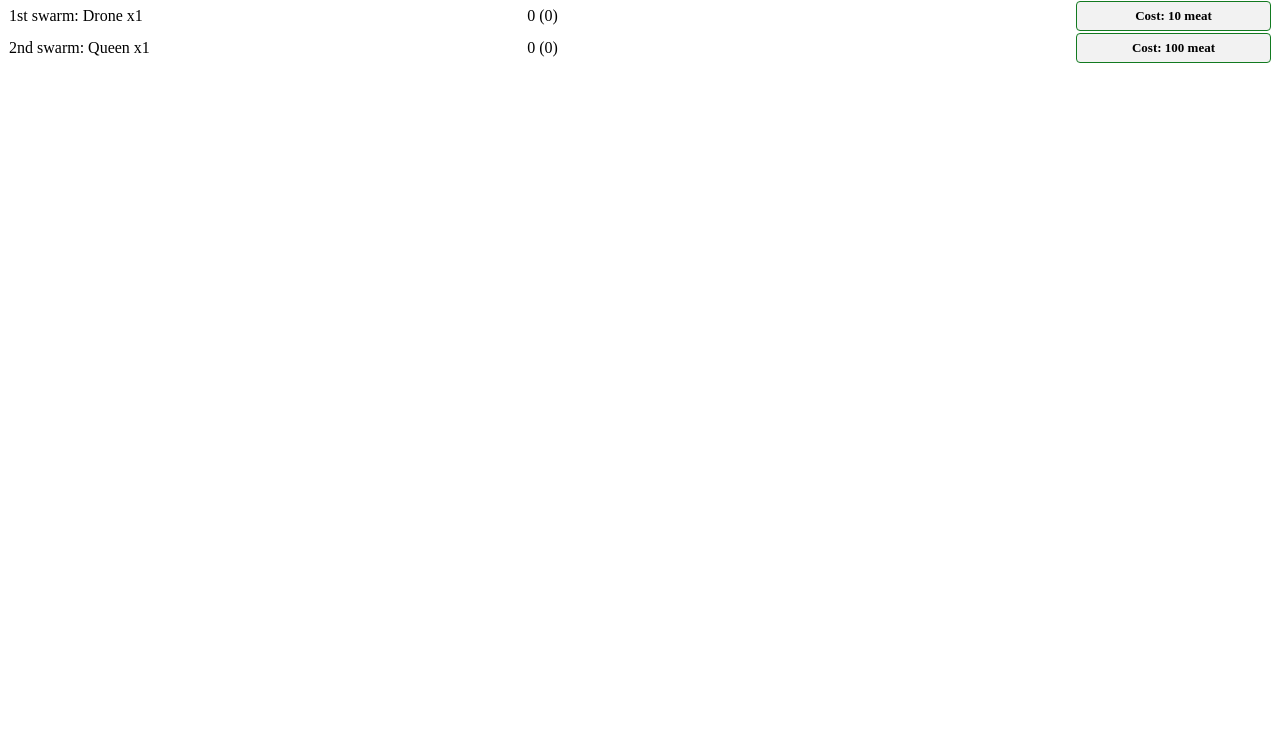
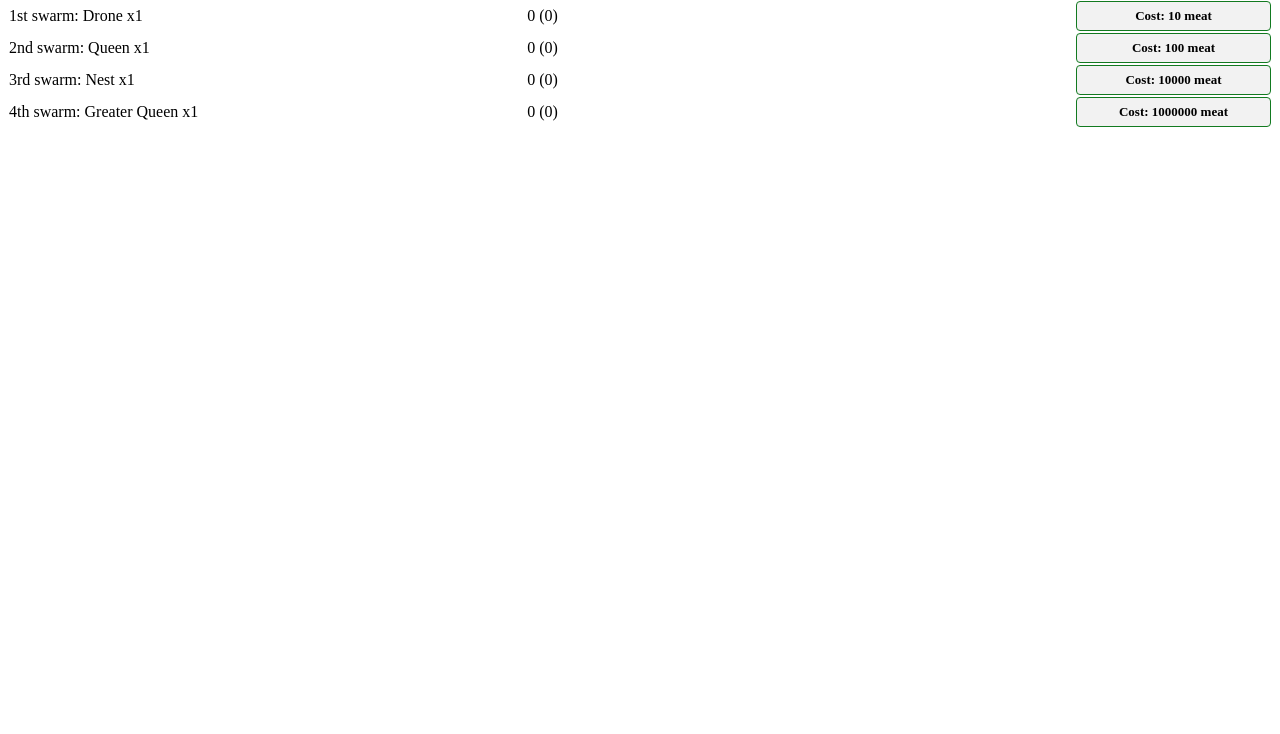
Before and after one commit to BssPlayer/Defender.io, a plain HTML site: page index.html in a window 1280 px wide. Shown: the part 66-800 px from the top of the page. Drawn offline with Linux system fonts and the light colour scheme.

Commit message:
Add files via upload

```diff
--- a/Game.js
+++ b/Game.js
@@ -1,17 +1,32 @@
 let player =
 {
     meat: 10,
+    meatPerSec: 0,
     factorPerTen: 2,
     swarm1cost: 10,
     swarm2cost: 100,
+    swarm3cost: 10000,
+    swarm4cost: 1000000,
     swarm1costUp: 1000,
     swarm2costUp: 10000,
+    swarm3costUp: 100000,
+    swarm4costUp: 1000000,
+    swarm1growth: 0,
+    swarm2growth: 0,
+    swarm3growth: 0,
+    swarm4growth: 0,
     swarm1count: 0,
     swarm2count: 0,
+    swarm3count: 0,
+    swarm4count: 0,
     swarm1boughtCount: 0,
     swarm2boughtCount: 0,
+    swarm3boughtCount: 0,
+    swarm4boughtCount: 0,
     swarm1factor: 1,
     swarm2factor: 1,
+    swarm3factor: 1,
+    swarm4factor: 1,
 }
 setInterval(gameUpdate, 50);
 function gameUpdate()
@@ -20,12 +35,23 @@ function gameUpdate()
 
     document.getElementById('swarm1').textContent = '1st swarm: Drone x' + player.swarm1factor;
     document.getElementById('swarm2').textContent = '2nd swarm: Queen x' + player.swarm2factor;
+    document.getElementById('swarm3').textContent = '3rd swarm: Nest x' + player.swarm3factor;
+    document.getElementById('swarm4').textContent = '4th swarm: Greater Queen x' + player.swarm4factor;
 
     document.getElementById("swarm1count").textContent = player.swarm1count + ' (' + player.swarm1boughtCount % 10 + ')';
     document.getElementById("swarm2count").textContent = player.swarm2count + ' (' + player.swarm2boughtCount % 10 + ')';
+    document.getElementById("swarm3count").textContent = player.swarm3count + ' (' + player.swarm3boughtCount % 10 + ')';
+    document.getElementById("swarm4count").textContent = player.swarm4count + ' (' + player.swarm4boughtCount % 10 + ')';
 
     document.getElementById('swarm1Max').textContent = 'Cost: ' + player.swarm1cost + " meat";
     document.getElementById('swarm2Max').textContent = 'Cost: ' + player.swarm2cost + " meat";
+    document.getElementById('swarm3Max').textContent = 'Cost: ' + player.swarm3cost + " meat";
+    document.getElementById('swarm4Max').textContent = 'Cost: ' + player.swarm4cost + " meat";
 
-    document.getElementById('meatPerSec').textContent = player.swarm1count * player.swarm1factor;
+    meatPerSec = player.swarm1count * player.swarm1factor;
+    swarm1growth = player.swarm2count * player.swarm2factor;
+    swarm2growth = player.swarm3count * player.swarm3factor;
+    swarm3growth = player.swarm4count * player.swarm4factor;
+
+    document.getElementById('meatPerSec').textContent = meatPerSec;
 }
--- a/Swarm_scripts.js
+++ b/Swarm_scripts.js
@@ -22,11 +22,35 @@ function buySwarm(tier)
             player.swarm2factor *= player.factorPerTen;
         }
     }
+    if (tier==3 && player.meat >= player.swarm3cost)
+    {
+        player.meat -= player.swarm3cost;
+        player.swarm3boughtCount++;
+        player.swarm3count++;
+        if (player.swarm3boughtCount % 10 == 0)
+        {
+            player.swarm3cost *= player.swarm3costUp;
+            player.swarm3factor *= player.factorPerTen;
+        }
+    }
+    if (tier==4 && player.meat >= player.swarm4cost)
+    {
+        player.meat -= player.swarm4cost;
+        player.swarm4boughtCount++;
+        player.swarm4count++;
+        if (player.swarm4boughtCount % 10 == 0)
+        {
+            player.swarm4cost *= player.swarm4costUp;
+            player.swarm4factor *= player.factorPerTen;
+        }
+    }
 }
 
 setInterval(swarmUpdate, 1000);
 function swarmUpdate()
 {
-    player.meat += player.swarm1count * player.swarm1factor;
-    player.swarm1count += player.swarm2count * player.swarm2factor;
+    player.meat += player.meatPerSec;
+    player.swarm1count += swarm1growth;
+    player.swarm2count += swarm2growth;
+    player.swarm3count += swarm3growth;
 }
--- a/index.html
+++ b/index.html
@@ -39,6 +39,28 @@
 					<button id="swarm2Max" style="color:black; width:195px; height:30px" class="storebtn" align="right" onclick="buySwarm(2)">Cost: 10</button>
 				</td>
 			</tr>
+			<tr style="font-size: 16px" id="swarmRow1">
+				<td id="swarm3" width="41%">
+					3rd swarm: Nest x1
+				</td>
+				<td>
+					<div id="swarm3count">0 (0)</div>
+				</td>
+				<td align="right" width="10%">
+					<button id="swarm3Max" style="color:black; width:195px; height:30px" class="storebtn" align="right" onclick="buySwarm(3)">Cost: 10</button>
+				</td>
+			</tr>
+			<tr style="font-size: 16px" id="swarmRow1">
+				<td id="swarm4" width="41%">
+					4th swarm: Greater Queen x1
+				</td>
+				<td>
+					<div id="swarm4count">0 (0)</div>
+				</td>
+				<td align="right" width="10%">
+					<button id="swarm4Max" style="color:black; width:195px; height:30px" class="storebtn" align="right" onclick="buySwarm(4)">Cost: 10</button>
+				</td>
+			</tr>
 		</table>
 	</div>
 </body>
```
